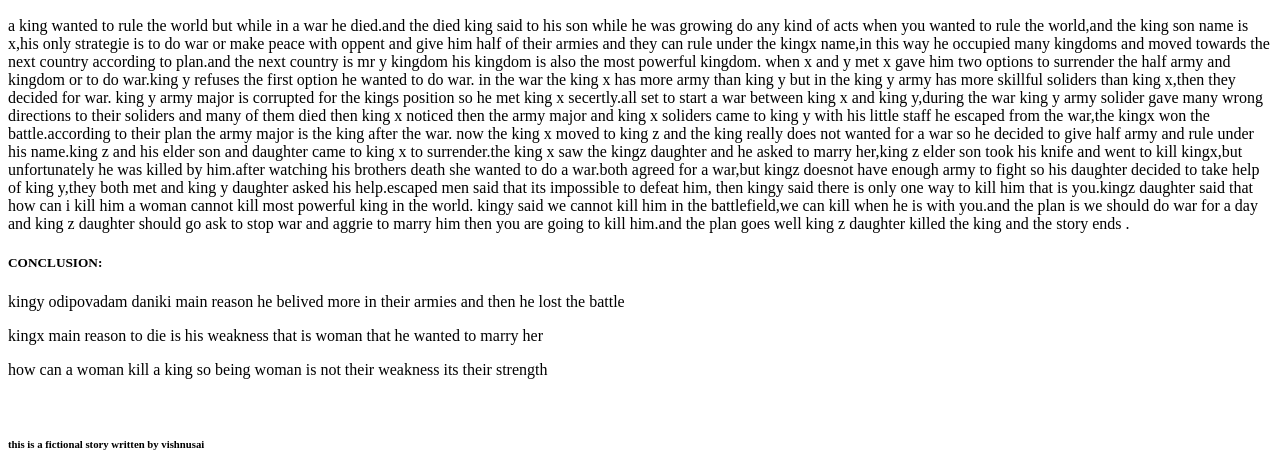
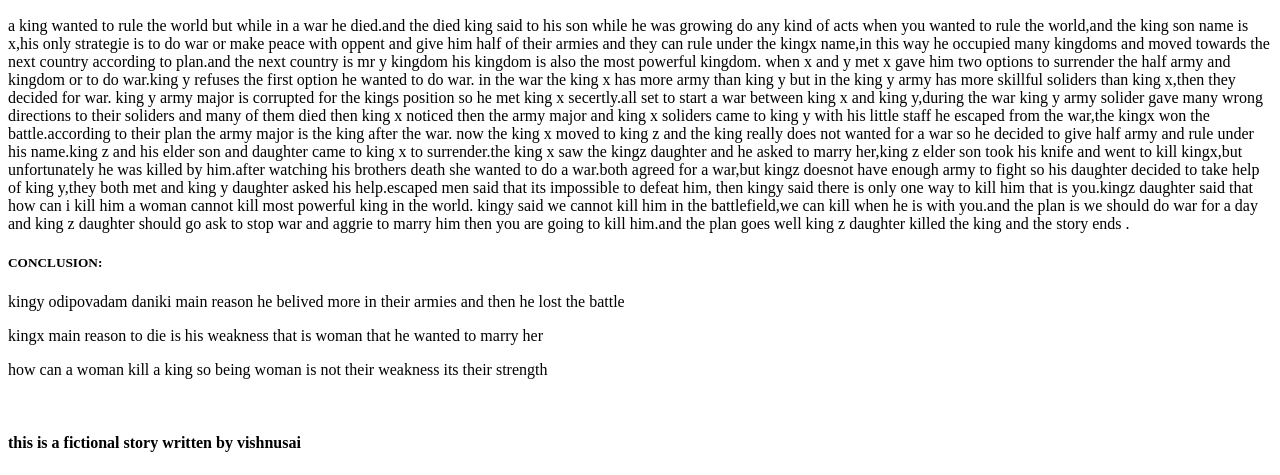
Before and after one commit to vishnusai399/WTCLASS, a plain HTML site: page mystory.html in a window 1280 px wide. Shown: the part 551-1026 px from the top of the page. Drawn offline with Linux system fonts and the light colour scheme.

Commit message:
Update mystory.html

```diff
--- a/mystory.html
+++ b/mystory.html
@@ -28,6 +28,6 @@ to stop war and aggrie to marry him then you are going to kill him.and the plan
  <p>kingx main reason to die is his weakness that is woman that he wanted to marry her </p>
 <p>how can a woman kill a king so being woman is not their weakness its their strength </p>
   </br>
-  <h6>this is a fictional story written by vishnusai</h6>
+  <h4>this is a fictional story written by vishnusai</h4>
 </body>
 </html>
```
